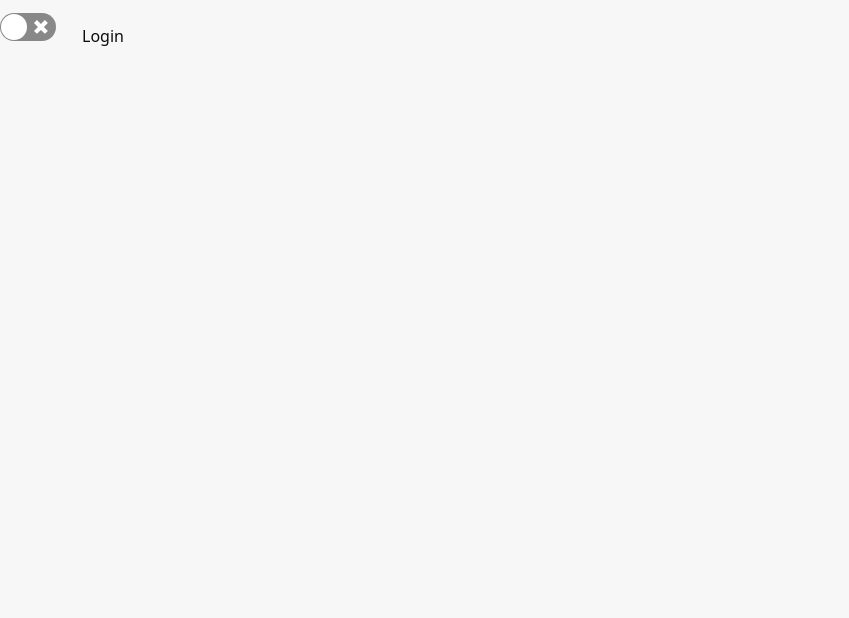
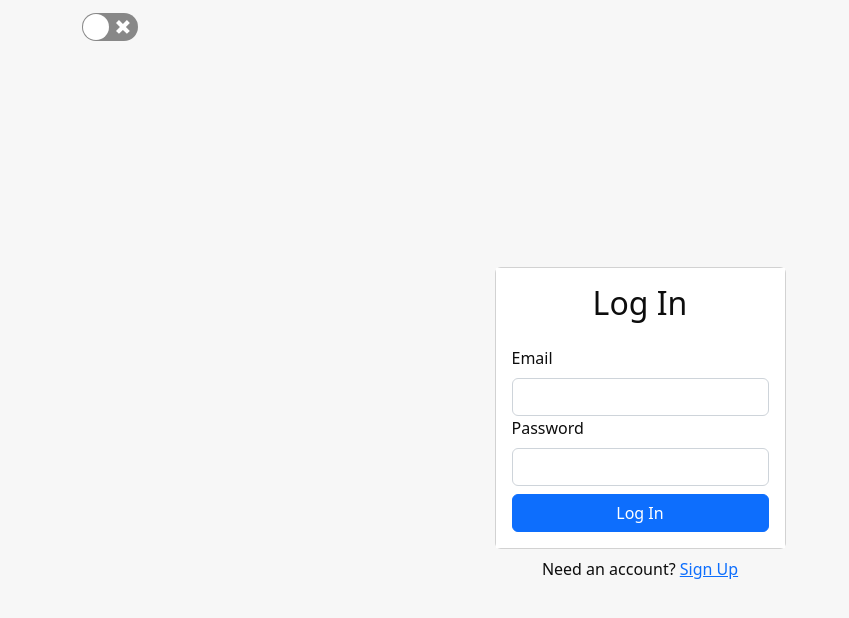
Before and after one commit to ashirk94/produce-shop, a React (Create React App) app: page /login in a window 1280 px wide. Shown: the top 618 px of the page, without its empty margins (0-849 px from the left). Built offline with nearby package versions, Linux system fonts and the light colour scheme; no server answers.

Commit message:
login route

```diff
--- a/src/components/Layout.js
+++ b/src/components/Layout.js
@@ -13,15 +13,15 @@
 	return (
 		<ThemeContext.Provider value={{ theme, toggleTheme }}>
 			<div className='page' id={theme}>
-				<Switch
+				<Container>
+                <Switch
 					className='toggler'
 					onColor='#000000'
 					checked={theme === 'dark' ? true : false}
 					onChange={toggleTheme}
 				/>
-				<Container>
-					{children}
 					<div className='d-flex align-items-center justify-content-center container'>
+                    {children}
 					</div>
 				</Container>
 			</div>
--- a/src/components/Login.js
+++ b/src/components/Login.js
@@ -1,7 +1,54 @@
-import React from 'react'
+import React, {useRef, useContext, useState} from 'react'
+import { Card, Form, Button, Alert } from 'react-bootstrap'
+import ThemeContext from '../contexts/ThemeContext'
+import { useAuth } from '../contexts/AuthContext'
+import { Link } from 'react-router-dom'
 
 export default function Login() {
+    const emailRef = useRef()
+    const passwordRef = useRef()
+    const {theme} = useContext(ThemeContext)
+    const {currentUser, signup} = useAuth()
+    const [error, setError] = useState('')
+    const [loading, setLoading] = useState(false)
+
+    async function handleSubmit(e) {
+        e.preventDefault()
+
+        try {
+            setError('')
+            setLoading(true)
+            await signup(emailRef.current.value, passwordRef.current.value)
+        } catch {
+            setError('Failed to create an account')
+        }
+        setLoading(false)
+
+    }
+
   return (
-    <div>Login</div>
+    <div>
+        <Card>
+            <Card.Body id={theme} className="signup-card">
+                <h2 className="text-center mb-4">Log In</h2>
+                {currentUser && currentUser.email}
+                {error && <Alert variant="danger">{error}</Alert>}
+                <Form onSubmit={handleSubmit}>
+                    <Form.Group id="email">
+                        <Form.Label>Email</Form.Label>
+                        <Form.Control type="email" ref={emailRef} required />
+                    </Form.Group>
+                    <Form.Group id="password">
+                        <Form.Label>Password</Form.Label>
+                        <Form.Control type="password" ref={passwordRef} required />
+                    </Form.Group>
+                    <Button disabled={loading} className="w-100 mt-2" type="submit">Log In</Button>
+                </Form>
+            </Card.Body>
+        </Card>
+        <div className="w-100 text-center mt-2">
+            Need an account? <Link to='/signup'>Sign Up</Link>
+        </div>
+    </div>
   )
 }
--- a/src/components/Signup.js
+++ b/src/components/Signup.js
@@ -2,6 +2,7 @@
 import { Card, Form, Button, Alert } from 'react-bootstrap'
 import ThemeContext from '../contexts/ThemeContext'
 import { useAuth } from '../contexts/AuthContext'
+import { Link } from 'react-router-dom'
 
 export default function Signup() {
     const emailRef = useRef()
@@ -55,7 +56,7 @@
             </Card.Body>
         </Card>
         <div className="w-100 text-center mt-2">
-            Already have an account? Log In
+            Already have an account? <Link to='/login'>Log In</Link>
         </div>
     </div>
   )
```
